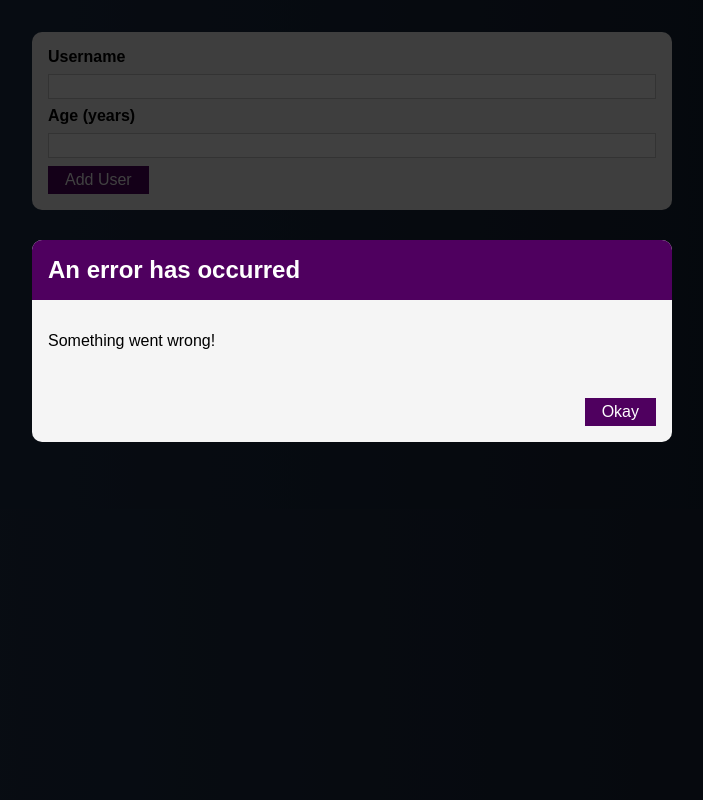
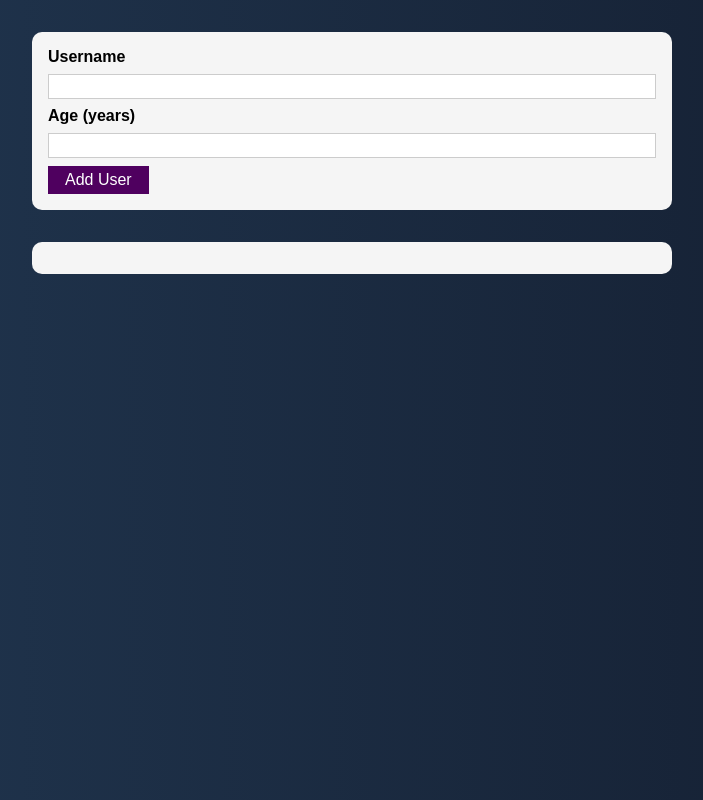
Before and after one commit to rodrigodelascio/UserRecord-practice, a React (Create React App) app: page / in a window 1280 px wide. Shown: the whole page, without its empty margins (288-991 px from the left). Built offline with nearby package versions, Linux system fonts and the light colour scheme.

Commit message:
error modal functionality implemented

```diff
--- a/src/Components/UI/ErrorModal.js
+++ b/src/Components/UI/ErrorModal.js
@@ -8,7 +8,7 @@
 
     return (
         <div>
-            <div className={classes.backdrop} />
+            <div className={classes.backdrop} onClick={props.onConfirm} />
 
             <Card className={classes.modal}>
                 <header className={classes.header}>
@@ -18,7 +18,7 @@
                     <p>{props.message}</p>
                 </div>
                 <footer className={classes.actions}>
-                    <Button>Okay</Button>
+                    <Button onClick={props.onConfirm}>Okay</Button>
                 </footer>
             </Card>
         </div>
--- a/src/Components/Users/AddUser.js
+++ b/src/Components/Users/AddUser.js
@@ -9,16 +9,32 @@
 
     const [enteredUsername, setEnteredUsername] = useState("");
     const [enteredAge, setEnteredAge] = useState("");
+    const [error, setError] = useState();
 
     const addUserHandler = (e) => {
 
         e.preventDefault();
 
         if (enteredUsername.trim().length === 0 || enteredAge.trim().length === 0) {
+            setError({
+
+                title: "Invalid input",
+                message: "Please enter a valid name and age (empty fields will not be accepted)."
+
+            });
+
             return;
         };
 
         if (+enteredAge < 1) {
+
+            setError({
+
+                title: "Invalid age",
+                message: "Please enter a valid age (> 0)."
+
+            });
+
             return;
         };
 
@@ -41,11 +57,21 @@
 
     };
 
+    const errorHandler = () => {
+        setError(null);
+    };
+
     return (
 
         <div>
 
-            <ErrorModal title="An error has occurred" message="Something went wrong!" />
+            {error && (
+                <ErrorModal
+                    title={error.title}
+                    message={error.message}
+                    onConfirm={errorHandler}
+                />
+            )}
 
             <Card className={classes.input}>
 
```
